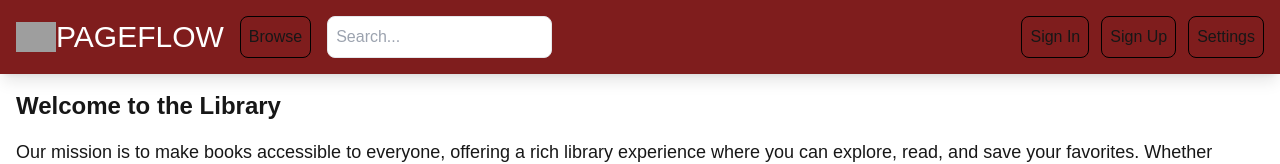
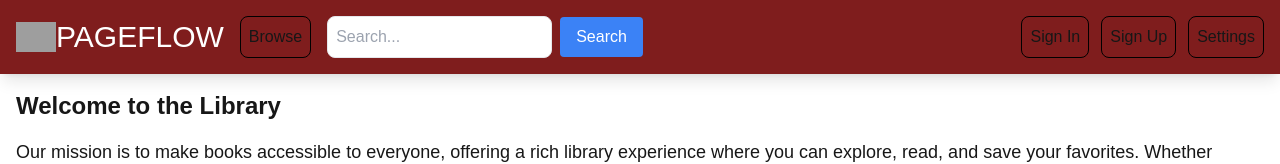
Before and after one commit to ChaceN89/library, a Next.js app in the folder frontend/: page / in a window 1280 px wide. Shown: the top 164 px of the page. Built offline with nearby package versions, Linux system fonts and the light colour scheme; no server answers; grey boxes are pictures that could not be loaded.

Commit message:
fixed nav search br button

```diff
--- a/frontend/src/components/navUI/NavSearch.jsx
+++ b/frontend/src/components/navUI/NavSearch.jsx
@@ -1,14 +1,13 @@
 "use client";  // Ensure this is a client component
 
-import React, { useState, useEffect } from 'react';
+import React, { useState } from 'react';
 import { useSearch } from '@/context/SearchContext';
-import { useRouter, usePathname } from 'next/navigation';  // Import usePathname from next/navigation
+import { useRouter } from 'next/navigation';  // Import useRouter from next/navigation
 
 const NavSearch = () => {
   const [localQuery, setLocalQuery] = useState('');  // Local state for the search input
   const { handleSearch } = useSearch();  // Access the context to update search globally
   const router = useRouter();  // Use the new next/navigation's useRouter
-  const pathname = usePathname();  // Get the current path
 
   // Handle user input in NavSearch
   const handleInputChange = (e) => {
@@ -19,22 +18,35 @@ const NavSearch = () => {
     handleSearch(e);
   };
 
-  // Effect to navigate to /browse and scroll to the element with id="bookDisplay"
-  useEffect(() => {
-    if (localQuery.length > 0 && pathname !== '/browse') {
-      router.push('/browse');  // Navigate to /browse only if not already there
+  // Handle "Enter" key press for search submission
+  const handleKeyDown = (e) => {
+    if (e.key === 'Enter') {
+      router.push('/browse');  // Navigate to /browse when "Enter" is pressed
     }
-  }, [localQuery, pathname, router]);  // Watch localQuery, pathname, and router
+  };
 
+  // Handle button click for search submission
+  const handleSearchClick = () => {
+    router.push('/browse');  // Navigate to /browse when the button is clicked
+  };
 
   return (
+    <div className="flex items-center">
       <input
         type="text"
         placeholder="Search..."
         value={localQuery}  // Use local state to manage the input
         onChange={handleInputChange}  // Trigger input change
-        className="border rounded-lg p-2"
+        onKeyDown={handleKeyDown}  // Trigger navigation when "Enter" is pressed
+        className="border rounded-lg p-2 mr-2"  // Add margin-right for spacing
       />
+      <button
+        onClick={handleSearchClick}  // Trigger navigation when button is clicked
+        className="bg-blue-500 text-white px-4 py-2 rounded hover:bg-blue-600 transition"
+      >
+        Search
+      </button>
+    </div>
   );
 };
 
```
